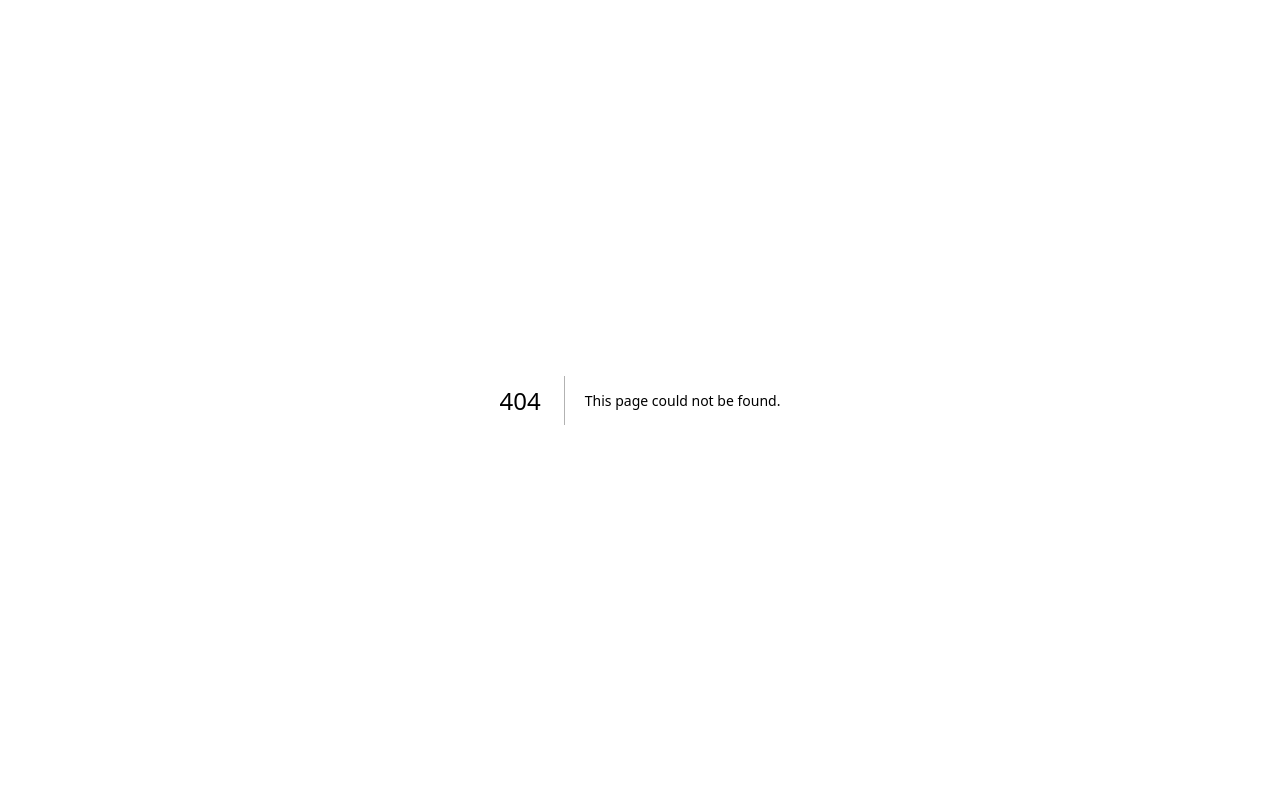
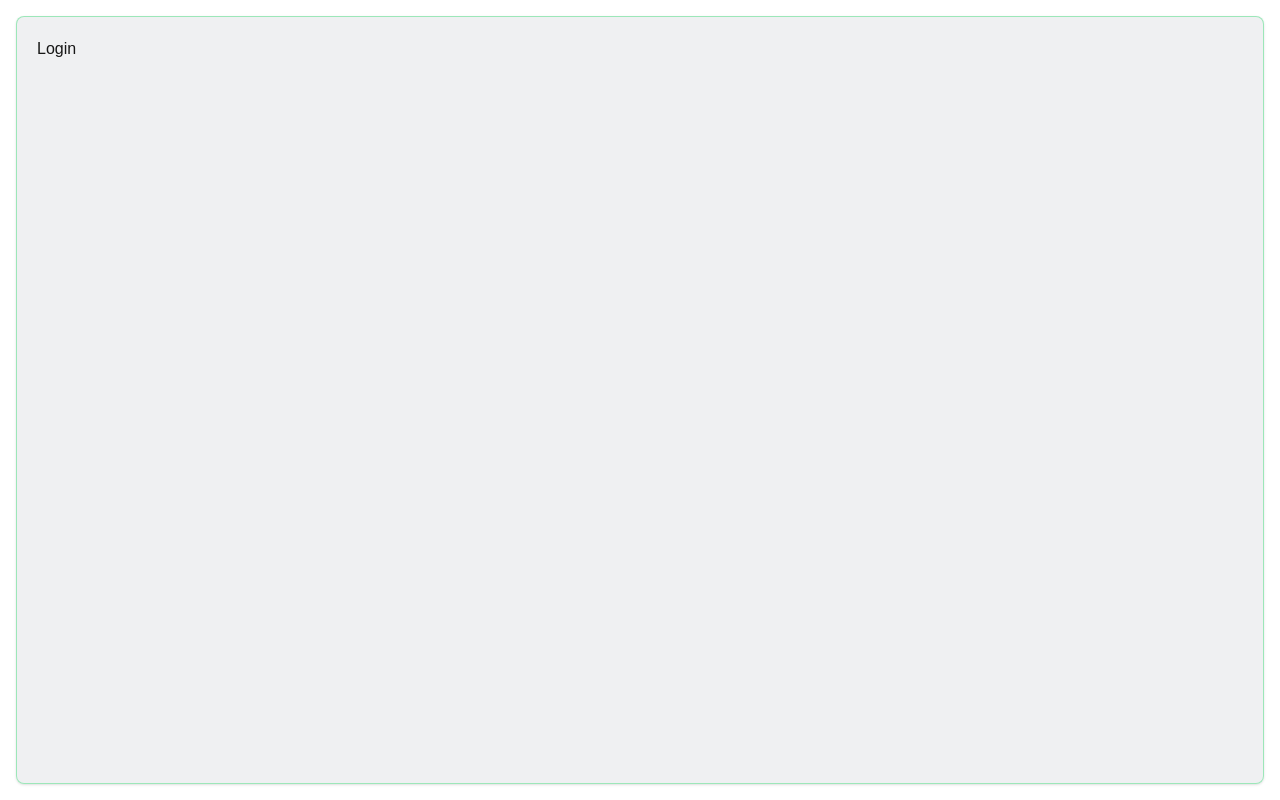
Before and after one commit to ahmad-elshowair/clearcargo, a Next.js app: page /login in a window 1280 px wide. Before the commit this address had no page. Built offline with nearby package versions, Linux system fonts and the light colour scheme.

Commit message:
add initial login and register pages

```diff
--- /dev/null
+++ b/app/login/page.tsx
@@ -0,0 +1,11 @@
+const LoginPage = () => {
+	return (
+		<section className="lg:min-h-screen xl:min-h-screen h-[calc(100vh-168px)] p-4 w-full">
+			<section className="grid gap-6 rounded-lg bg-gray-300/35 shadow h-full justify-items-stretch p-5 border border-green-400/50">
+				<h1>Login</h1>
+			</section>
+		</section>
+	);
+};
+
+export default LoginPage;
--- /dev/null
+++ b/app/register/page.tsx
@@ -0,0 +1,11 @@
+const RegisterPage = () => {
+	return (
+		<section className="lg:min-h-screen xl:min-h-screen h-[calc(100vh-168px)] p-4 w-full">
+			<section className="grid gap-6 rounded-lg bg-gray-300/35 shadow h-full justify-items-stretch p-5 border border-green-400/50">
+				<h1>Register</h1>
+			</section>
+		</section>
+	);
+};
+
+export default RegisterPage;
```
